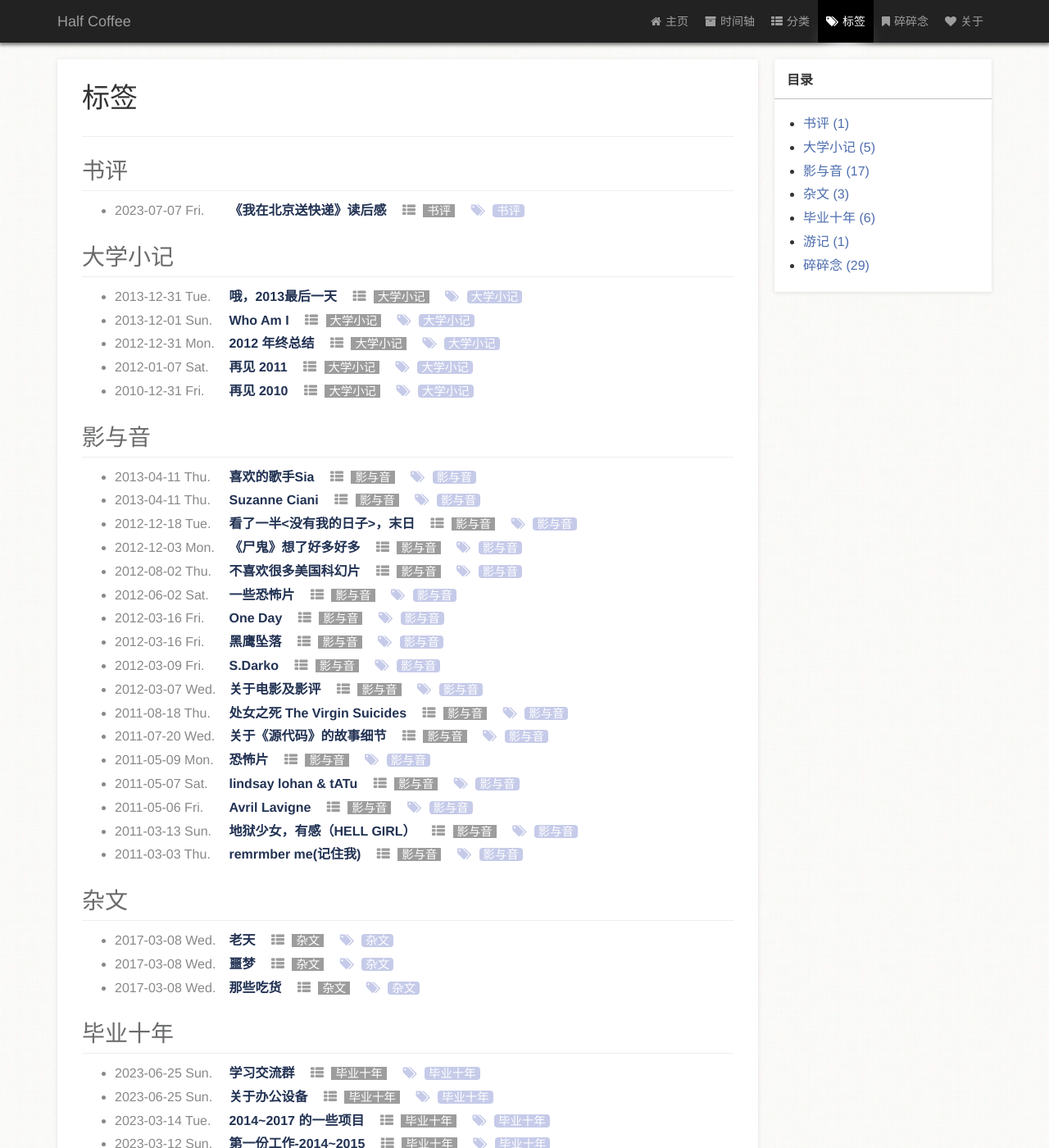
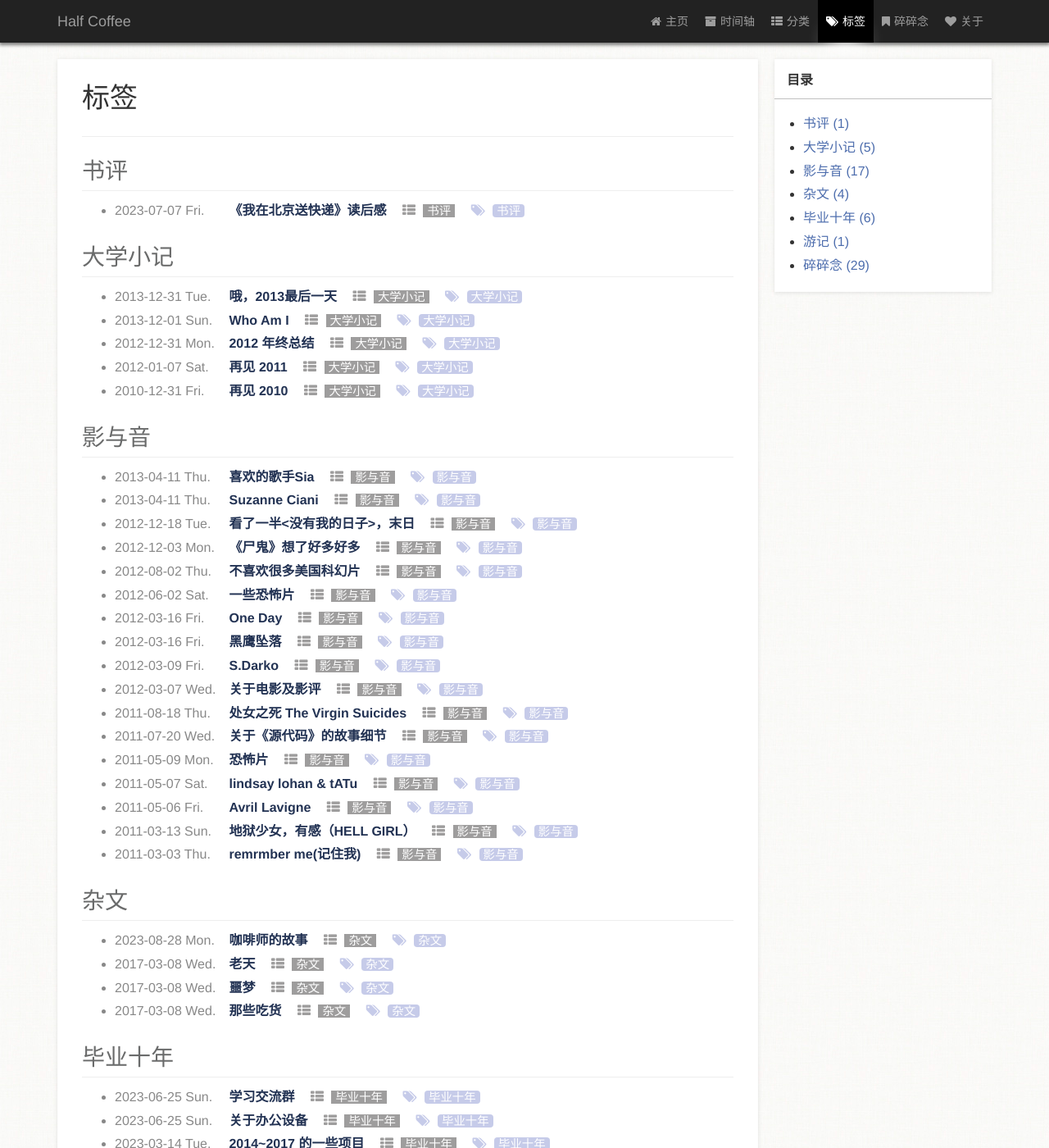
Before and after one commit to zm1990s/halfcoffee, a Jekyll site: the page built from page/2tags.html, in a window 1280 px wide and 1400 px high. Shown: the whole window at 82% size. Built offline with Jekyll 4.4.1, drawn with Linux system fonts in a browser that asks for light colours; comment, search, counter and statistics services are not loaded; a style sheet for code colours, icons or effects is not loaded.

Commit message:
20230913

```diff
--- /dev/null
+++ b/_posts/2023-08-28-barista.markdown
@@ -0,0 +1,13 @@
+---
+layout: post
+comments: true
+title: 咖啡师的故事
+date: 2023-08-28 10:18:54
+categories: 杂文
+tags: 杂文
+typora-root-url: ../../halfcoffee
+---
+
+
+
+> 门口新开了一家咖啡馆。
```
Also changed, not shown: page/3碎碎念.md (+12 -0 lines).
